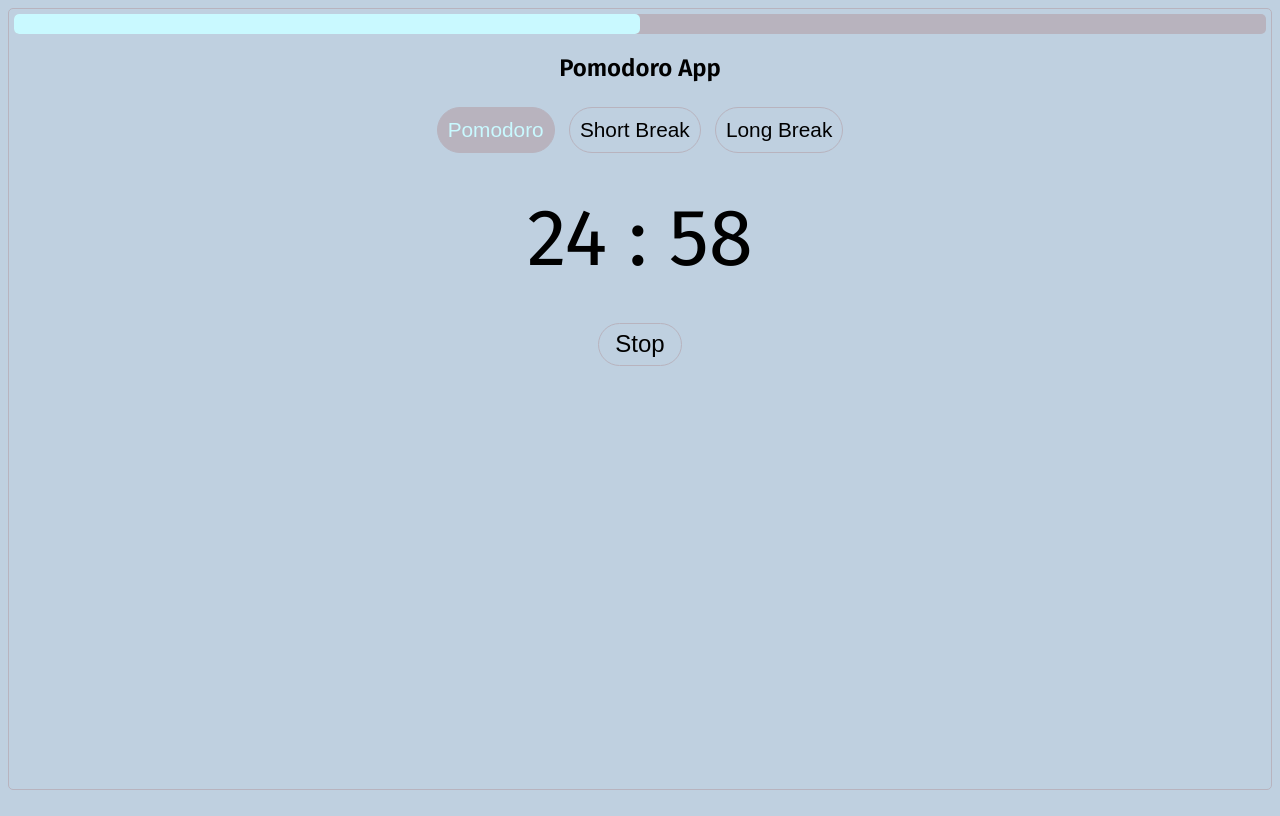
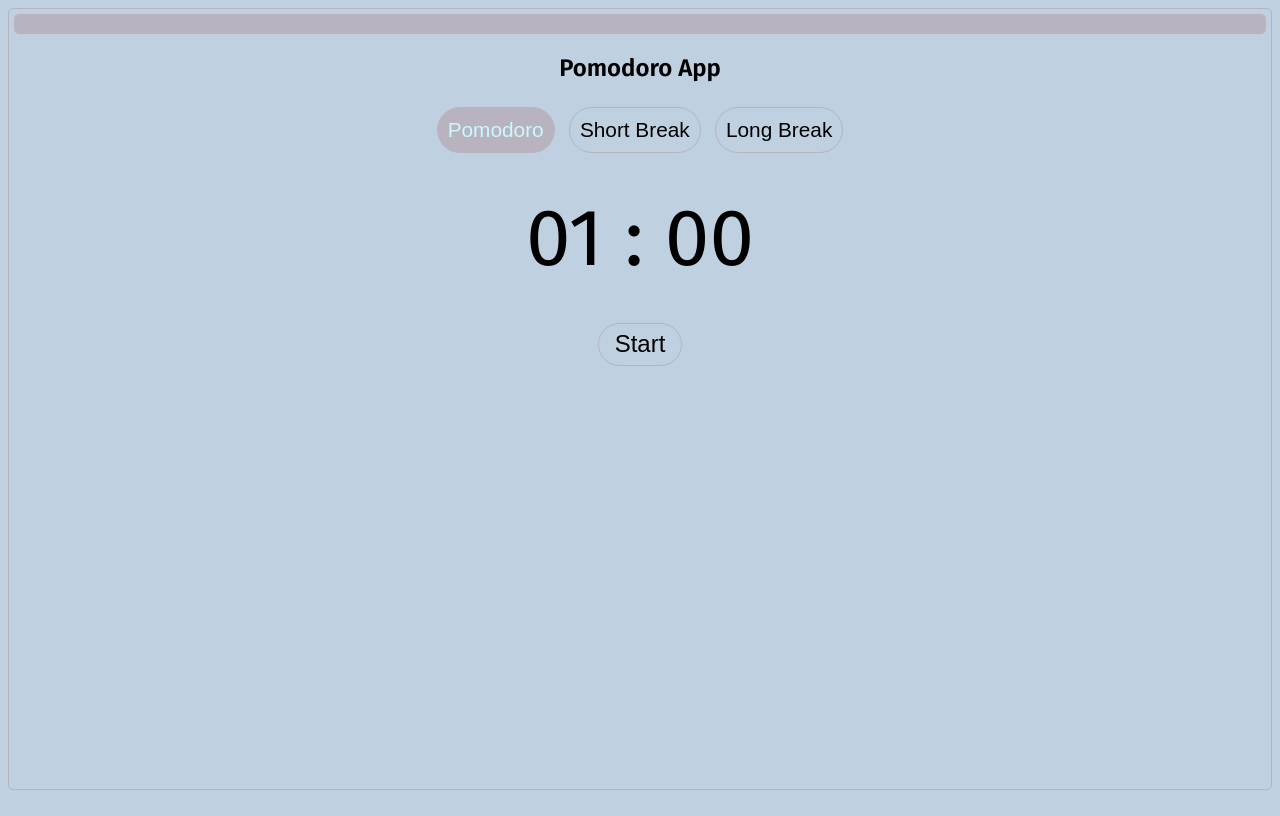
Before and after one commit to floriane-perucchini/Pomodoro-App, a website with bundled scripts: page index.html in a window 1280 px wide. Both pictures are taken after a click on the button "Pomodoro". Built offline with nearby package versions, Linux system fonts and the light colour scheme.

Commit message:
Pomodoro app functionnal

```diff
--- a/JS/main.js
+++ b/JS/main.js
@@ -17,10 +17,11 @@ function handleTimer(event){
   if(!timer){
     return;
   }
-  console.log(timer)
   setTimer(timer)
-  handleStatusButton({target: statusButton});
-
+  clearInterval(interval);
+  if(statusButton.dataset.status === "stop"){
+  handleStatusButton({target: document.querySelector(".start-button")})
+  }
 }
 
 function handleStatusButton(event){
@@ -48,7 +49,6 @@ function setTimer(mode){
     minutes: timer[mode],
     seconds: 0,
   };
-  console.log(timer)
 
   const activeButtons = document.querySelectorAll("button[data-time]");
   for(let button of activeButtons){
@@ -56,15 +56,13 @@ function setTimer(mode){
   }
 
   document.querySelector(`[data-time=${mode}]`).classList.add("active");
-
-  document.title = `Pomodoro Timer - ${timer[mode]} minutes`;
   document.body.style.backgroundColor = `var(--${mode})`
 
   updateClock();
 }
 
 function updateClock() {
-  const {remainingTime} = timer;
+  const {remainingTime, mode} = timer;
 
   const minutes = `${remainingTime.minutes}`.padStart(2, "0");
   const seconds = `${remainingTime.seconds}`.padStart(2, "0");
@@ -74,6 +72,15 @@ function updateClock() {
 
   minutesElem.textContent = minutes;
   secondsElem.textContent = seconds;
+
+  const title = timer.mode === 'pomodoro' ? 'Time to work !' :  'Take a break !'
+  document.title = `${minutes}:${seconds} - ${title}`;
+
+  const totalMode = timer[mode] * 60;
+
+  const progressBar = document.querySelector('.progress-bar-fill');
+  progressBar.style.width = `${(totalMode - remainingTime.total) * 100 / totalMode}%` ;
+
 };
 
 function startTimer() {
@@ -91,6 +98,7 @@ function startTimer() {
     total = timer.remainingTime.total;
     if(total <= 0){
       clearInterval(interval);
+      alert(`${timer.mode} is over !`)
 
       switch (timer.mode) {
         case "pomodoro":
--- a/JS/timer.js
+++ b/JS/timer.js
@@ -1,7 +1,7 @@
 export const timer = {
-  pomodoro: 25,
-  shortBreak: 5,
-  longBreak: 15,
+  pomodoro: 1,
+  shortBreak: 1,
+  longBreak: 1,
   interval: 4,
   sessions: 0,
 };
--- a/style.css
+++ b/style.css
@@ -33,7 +33,7 @@ body{
   background-color: var(--progressColor);
   border-radius: 5px;
   height: 20px;
-  width: 50%;
+  width: 0%;
 }
 
 .button{
```
